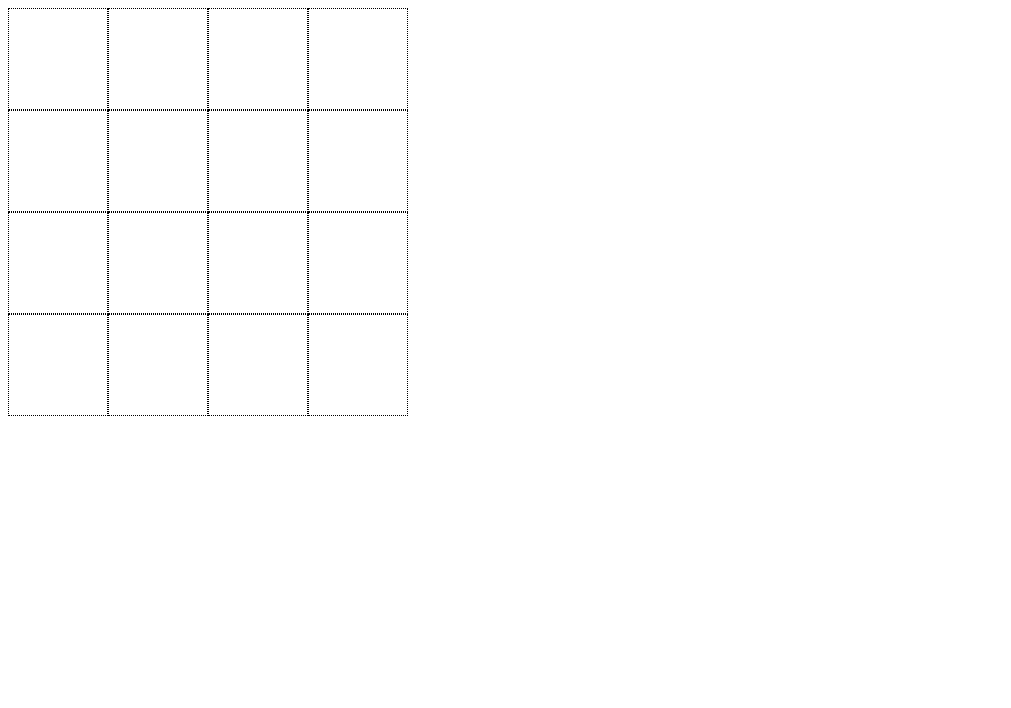
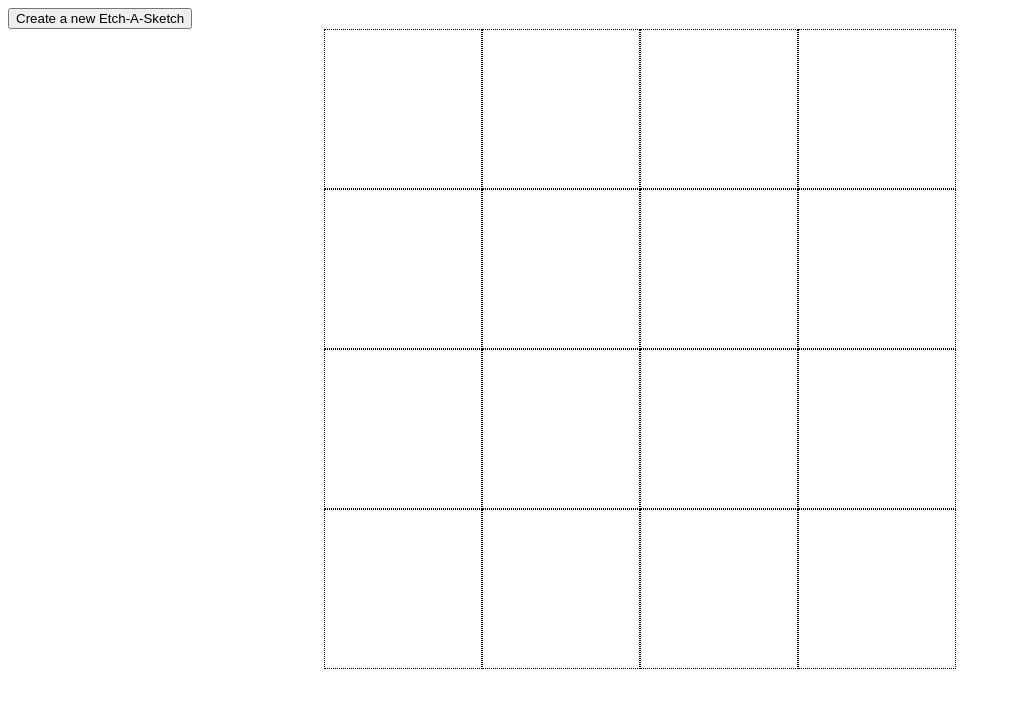
Before and after one commit to parkeralexjm/etch-a-sketch, a plain HTML site: page index.html in a window 1280 px wide. Shown: the whole page, without its empty margins (0-1011 px from the left). Drawn offline with Linux system fonts and the light colour scheme.

Commit message:
Added button to create new screens
Created a button at the top of the page to create a user selected size
of new pixels to draw on, incomplete as the width of the screen is
fixed at 4 squares wide and only extends in the vertical axis. pixels
should be scaling in size to take up the width.

```diff
--- a/index.html
+++ b/index.html
@@ -9,6 +9,7 @@
     <title>Document</title>
 </head>
 <body>
+    <button type="button" onclick="newScreen()" class="newButton">Create a new Etch-A-Sketch</button>
     <div class="flex-container" id="container"></div>
 </body>
 </html>
--- a/javascript.js
+++ b/javascript.js
@@ -4,14 +4,30 @@ for (let i = 1; i <= 16; i++) {
     const div = document.createElement('div');
     div.id = i;
     div.className = 'pixel';
-
     container.appendChild(div);
 }
 
-const target = document.querySelectorAll('.pixel');
+var target = document.querySelectorAll('.pixel');
 
     for (var i = 0; i < target.length; i++ ) {
         target[i].addEventListener('mouseover', function() {
             this.className = 'black';
         })
     }
+function newScreen() {
+    var size = window.prompt("What size would you like your Etch-A-Sketch to be?");
+    container.innerHTML = "";
+    for (let i = 1; i <= size; i++) {
+        const div = document.createElement('div');
+        div.id = i;
+        div.className = 'pixel';
+        container.appendChild(div);
+    }
+    target = document.querySelectorAll('.pixel');
+
+    for (var i = 0; i < target.length; i++ ) {
+        target[i].addEventListener('mouseover', function() {
+            this.className = 'black';
+        })
+    }
+}
--- a/style.css
+++ b/style.css
@@ -2,22 +2,25 @@
     display: flex;
     flex-wrap: wrap;
     justify-content: center;
-    width: 400px;
+    width: 50%;
+    margin: auto;
 }
 
 .flex-container > div {
     flex: 1 0 21%;
-    height: 100px;
     border-style: dotted;
     border-width: 1px;
     border-color: black;
+    width: 25%;
+    height: 0;
+    padding-bottom: 25%;
 }
+
 
 .black {
     background-color: black;
 }
 
-.white {
-    background-color: white;
-    border: 1px solid #d3d3d3
+.newButton {
+    margin: auto;
 }
```
